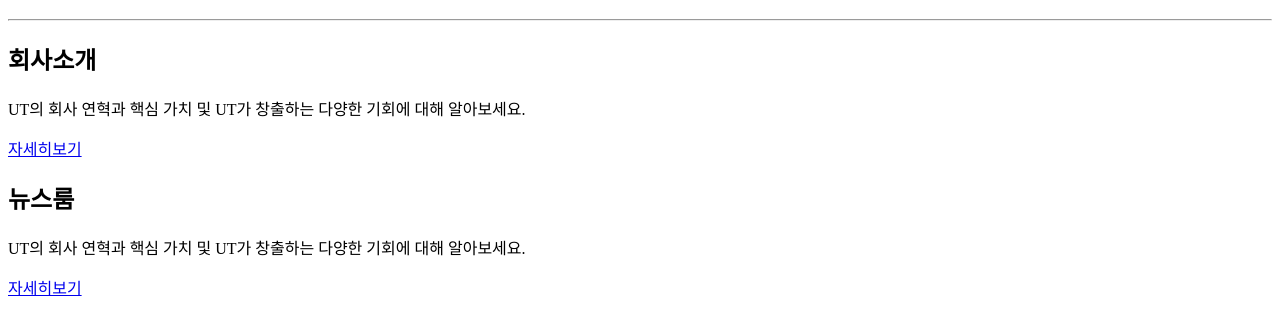
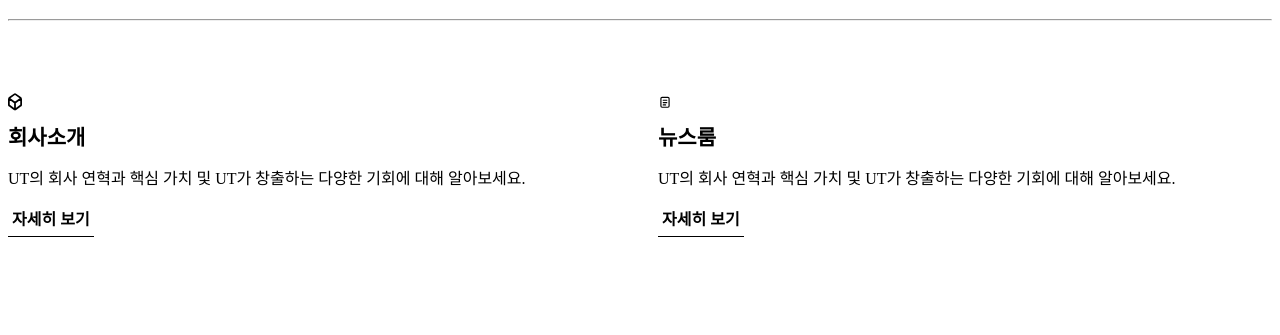
Before and after one commit to FRONTENDBOOTCAMP-17th/coolpeace, a website built with Vite: page src/about/about.html in a window 1280 px wide. Shown: the part 93-428 px from the top of the page. Built offline with nearby package versions, Linux system fonts and the light colour scheme; a web font is replaced by a local one.

Commit message:
About-Page html 마크업 완성 및 CSS 데스크탑 구현

```diff
--- a/src/about/about.css
+++ b/src/about/about.css
@@ -0,0 +1,102 @@
+/* 스크린 리더 전용 클래스
+   - 화면에는 보이지 않지만
+   - 스크린 리더에는 읽히도록 처리 */
+.sr-only {
+  position: absolute; /* 일반 레이아웃 흐름에서 제거 */
+  width: 1px; /* 화면에 거의 안 보이게 최소 크기 */
+  height: 1px;
+  padding: 0; /* 여백 제거 */
+  margin: -1px; /* 화면 밖으로 밀어냄 */
+  overflow: hidden; /* 넘치는 내용 숨김 */
+  clip: rect(0, 0, 0, 0); /* 화면에 그려지는 영역 자체를 잘라냄 */
+  white-space: nowrap; /* 줄바꿈 방지 */
+  border-width: 0; /* 테두리 제거 */
+}
+
+/* About 카드 전체를 감싸는 섹션 컨테이너
+   - 카드들을 가로로 배치
+   - 전체를 화면 중앙에 정렬 */
+.about-set {
+  display: flex; /* 카드들을 가로로 나열 */
+  max-width: 1280px; /* 너무 넓어지지 않도록 최대 너비 제한 */
+  padding: 64px 0; /* 섹션 위아래 여백 */
+  justify-content: center; /* 카드 묶음을 중앙 정렬 */
+  gap: 36px; /* 카드와 카드 사이 간격 */
+  margin: 0 auto; /* 컨테이너 자체를 화면 중앙에 배치 */
+}
+
+/* 개별 About 카드
+   - 아이콘, 제목, 설명, 링크를 세로로 배치 */
+.about-card {
+  display: flex; /* 내부 요소 정렬을 위해 flex 사용 */
+  flex-direction: column; /* 세로 방향으로 쌓기 */
+  align-items: flex-start; /* 모든 요소를 왼쪽 정렬 */
+
+  gap: 12px; /* 카드 내부 요소 간 간격 */
+  flex: 1 0 0;
+  align-self: stretch;
+  width: 278px; /* 피그마 기준 카드 너비 */
+  background: var(--secondary, #fff);
+}
+
+/* 카드 상단 아이콘 */
+.about-card__icon {
+  /* 피그마 데스크탑 수치 */
+  width: 14px;
+  height: 18px;
+
+  /* 선 굵기와 색상 */
+  stroke-width: 2px;
+  color: var(--primary, #000); /* HTML의 stroke="currentColor"와 연결 */
+
+  /* SVG 내부 path에 스타일이 적용되도록 설정 */
+  display: block;
+}
+
+/* 카드 제목 텍스트
+   - 카드의 핵심 정보 */
+.about-card__title {
+  color: var(--primary, #000);
+
+  font-family: Pretendard;
+  font-size: 21px; /* 데스크탑 기준 제목 크기 */
+  font-style: normal;
+  font-weight: 600; /* 굵은 글씨로 강조 */
+  line-height: 150%; /* 31.992px */
+  margin: 0; /* h 태그 기본 마진 제거 */
+}
+
+/* 카드 설명 문구
+   - 제목을 보충하는 설명 텍스트 */
+.about-card__desc {
+  color: var(--contents-contentPrimary, #000);
+  align-self: stretch;
+  font-family: Pretendard;
+  font-size: 16px; /* 본문 텍스트 크기 */
+  font-style: normal;
+  font-weight: 400;
+  line-height: 160%; /* 25.6px */
+  margin: 0; /* p 태그 기본 마진 제거 */
+}
+
+/* 자세히 보기 링크
+   - 카드의 주요 행동 요소(CTA) */
+.about-card__link {
+  color: var(--contents-contentPrimary, #000);
+  font-family: Pretendard;
+  font-size: 16px;
+  font-style: normal;
+  font-weight: 600;
+  line-height: 150%; /* 24px */
+
+  display: inline-flex;
+  align-items: flex-start;
+  padding: 4px;
+
+  text-decoration: none;
+  border-bottom: 1px solid var(--contents-contentPrimary, #000);
+
+  cursor: pointer; /* 마우스 올리면 클릭 가능 표시 */
+}
+
+/* 반응형 화면 구현 */
--- a/src/about/about.html
+++ b/src/about/about.html
@@ -14,32 +14,52 @@
     <div class="go-index"><a href="/index.html">Index로 이동</a></div>
     <h1>Taxi About Page</h1>
     <hr />
-    <main class="about">
-      <section class="about-set">
+    <!-- About 섹션 시작 -->
+    <main id="main-content">
+      <!-- About 카드 영역 -->
+      <section class="about-set" aria-labelledby="about-set-title">
+        <!-- 스크린 리더용 섹션 제목 (화면에는 보이지 않음) -->
+        <h2 id="about-set-title" class="sr-only">UT 회사 정보 및 소식</h2>
+
+        <!-- 회사소개 카드 -->
         <article class="about-card">
-          <div class="about-card__icon">
-            <!-- 아이콘 -->
-          </div>
+          <!-- 아이콘 -->
+          <svg class="about-card__icon" viewBox="0 0 16 20" fill="none" xmlns="http://www.w3.org/2000/svg" aria-hidden="true">
+            <path d="M8 18.7711V10.7711M8 18.7711L1.83752 14.3693C1.42695 14.0761 1.22166 13.9295 1.11083 13.7141C1 13.4987 1 13.2464 1 12.7419V5.77112M8 18.7711L14.1625 14.3693C14.573 14.0761 14.7783 13.9295 14.8892 13.7141C15 13.4987 15 13.2464 15 12.7419V5.77112M8 10.7711L1 5.77112M8 10.7711L15 5.77112M1 5.77112L6.83752 1.60146C7.39886 1.2005 7.67953 1.00002 8 1.00002C8.32047 1.00002 8.60114 1.2005 9.16248 1.60146L15 5.77112" stroke="currentColor" stroke-width="2" stroke-linejoin="round" />
+          </svg>
 
-          <h2 class="about-card__title">회사소개</h2>
+          <!-- 카드 제목 -->
+          <h3 class="about-card__title">회사소개</h3>
 
+          <!-- 카드 설명 -->
           <p class="about-card__desc">UT의 회사 연혁과 핵심 가치 및 UT가 창출하는 다양한 기회에 대해 알아보세요.</p>
 
-          <a href="#" class="about-card__link">자세히보기</a>
+          <!-- 자세히 보기 링크 -->
+          <!-- (화면에는 '자세히 보기'만 보이고 스크린 리더에는 '회사소개 자세히 보기'로 읽힘) -->
+          <a href="/about/company" class="about-card__link" aria-label="회사소개 자세히 보기"> 자세히 보기 </a>
         </article>
 
+        <!-- 뉴스룸 카드 -->
         <article class="about-card">
-          <div class="about-card__icon">
-            <!-- 아이콘 -->
-          </div>
+          <!-- 아이콘 -->
+          <svg class="about-card__icon" viewBox="0 0 24 24" fill="none" xmlns="http://www.w3.org/2000/svg" aria-hidden="true">
+            <rect x="5" y="4" width="14" height="17" rx="2" stroke="black" stroke-width="2" />
+            <path d="M9 9H15" stroke="black" stroke-width="2" stroke-linecap="round" />
+            <path d="M9 13H15" stroke="black" stroke-width="2" stroke-linecap="round" />
+            <path d="M9 17H13" stroke="black" stroke-width="2" stroke-linecap="round" />
+          </svg>
 
-          <h2 class="about-card__title">뉴스룸</h2>
+          <!-- 카드 제목 -->
+          <h3 class="about-card__title">뉴스룸</h3>
 
+          <!-- 카드 설명 -->
           <p class="about-card__desc">UT의 회사 연혁과 핵심 가치 및 UT가 창출하는 다양한 기회에 대해 알아보세요.</p>
 
-          <a href="#" class="about-card__link">자세히보기</a>
+          <!-- 자세히 보기 링크 -->
+          <a href="/about/news" class="about-card__link" aria-label="뉴스룸 자세히 보기"> 자세히 보기 </a>
         </article>
       </section>
     </main>
+    <!-- About 섹션 끝 -->
   </body>
 </html>
```
